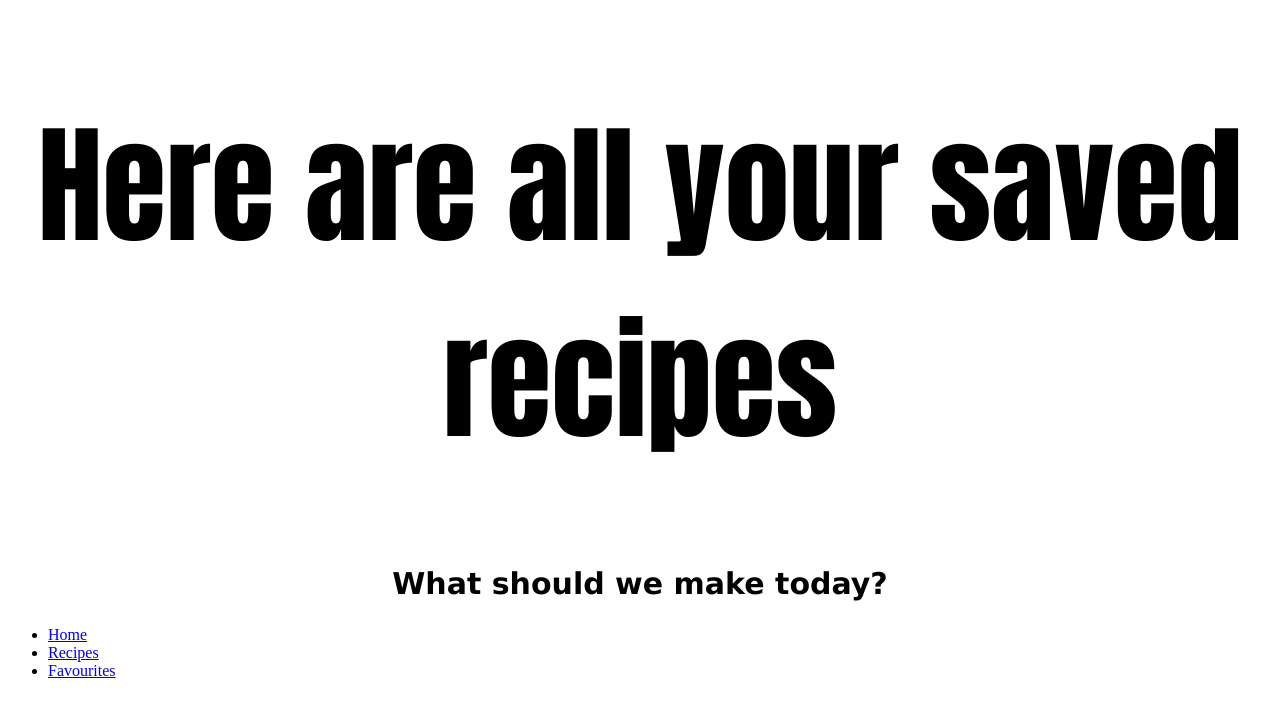
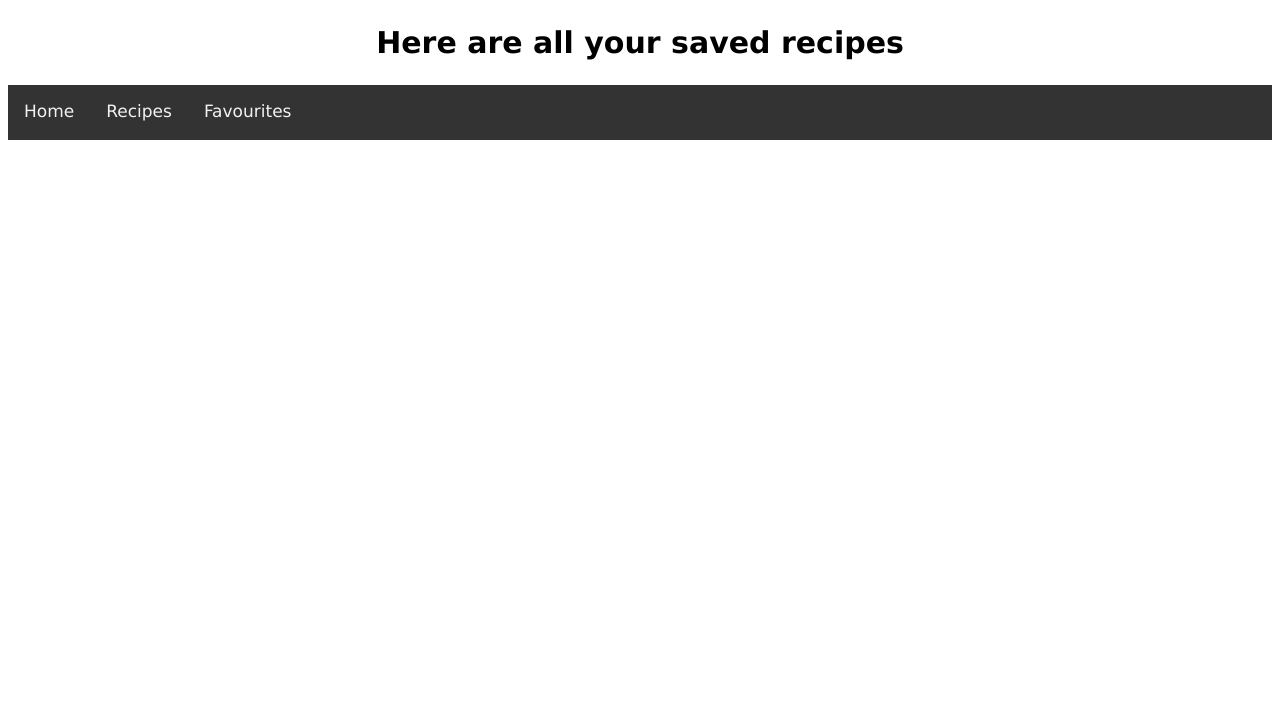
Before and after one commit to sleong1/msa-webapps, a Flask app: page /recipes in a window 1280 px wide. Shown: the top 717 px of the page. Run offline with Flask 2, Linux system fonts and the light colour scheme.

Commit message:
Added navigation bar

```diff
--- a/static/main.css
+++ b/static/main.css
@@ -1,25 +1,44 @@
-#menu {
-    height: 40px;
-    background-color: rgba(0, 0, 0, 0.3);
+#navbar {
+    overflow: hidden;
+    background-color: #333;
+    height: 55px;
 }
 
-#menu ul {
-    list-style-type: none;
-    white-space: nowrap;
-    margin-top: 8px;
+/* Style the links inside the navigation bar */
+#navbar a {
+  float: left;
+  color: #f2f2f2;
+  list-style-type: none;
+  margin: 0;
+  padding:16px;
+  text-align: center;
+  text-decoration: none;
+  font-size: 17px;
+  font-family: Verdana, Geneva, sans-serif;
 }
 
-#menu li {
-    color: lightblue;
-    font-size: 16px;
-    font-family: "Tahoma";
-    margin-right: 40px;
-    display: inline;
+#navbar a:hover {
+  background-color: #ddd;
+  color: black;
 }
 
-#menu li.selected {
-    color: white;
+/* Page content */
+.content {
+  padding: 16px;
 }
+
+/* The sticky class is added to the navbar with JS when it reaches its scroll position */
+.sticky {
+  position: fixed;
+  top: 0;
+  width: 100%;
+}
+
+/* Add some top padding to the page content to prevent sudden quick movement (as the navigation bar gets a new position at the top of the page (position:fixed and top:0) */
+.sticky + .content {
+  padding-top: 60px;
+}
+
 
 #banner {
     background-image: url("/static/banner.jpg");
@@ -29,7 +48,7 @@
     /*margin-bottom: 32px;*/
 }
 
-/*.centered { text-align: center; }*/
+.left { text-align: left; }
 
 h1 {
     color: black;
--- a/templates/recipes.html
+++ b/templates/recipes.html
@@ -5,16 +5,26 @@
         <link rel="stylesheet" href="/static/main.css">
     </head>
     <body>
-            <h1> Here are all your saved recipes </h1>
-            <h2> What should we make today? </h2>
+        <h2> Here are all your saved recipes </h2>
 
-            <ul id=navbar>
-                <li><a href="{{url_for('index', username=username)}}">Home</li>
-                <li><a href="{{url_for('recipes')}}">Recipes</li>
-                <li><a href="{{url_for('favourites')}}">Favourites</li>
-            </ul>
-            <ul>
+         <div id="navbar">
+            <a class="selected" href="/">Home</a>
+            <a href="{{url_for('recipes')}}">Recipes</a>
+            <a href="{{url_for('favourites')}}">Favourites</a>
+        </div>
+        <script type="text/javascript">
+            window.onscroll = function() {myFunction()};
+            var navbar = document.getElementById("navbar");
+            var sticky = navbar.offsetTop;
 
-            </ul>
+            function myFunction() {
+              if (window.pageYOffset >= sticky) {
+                navbar.classList.add("sticky")
+              } else {
+                navbar.classList.remove("sticky");
+              }
+            }
+        </script>
+
     </body>
 </html>
```
Also changed, not shown: templates/index.html (+26 -10 lines).
